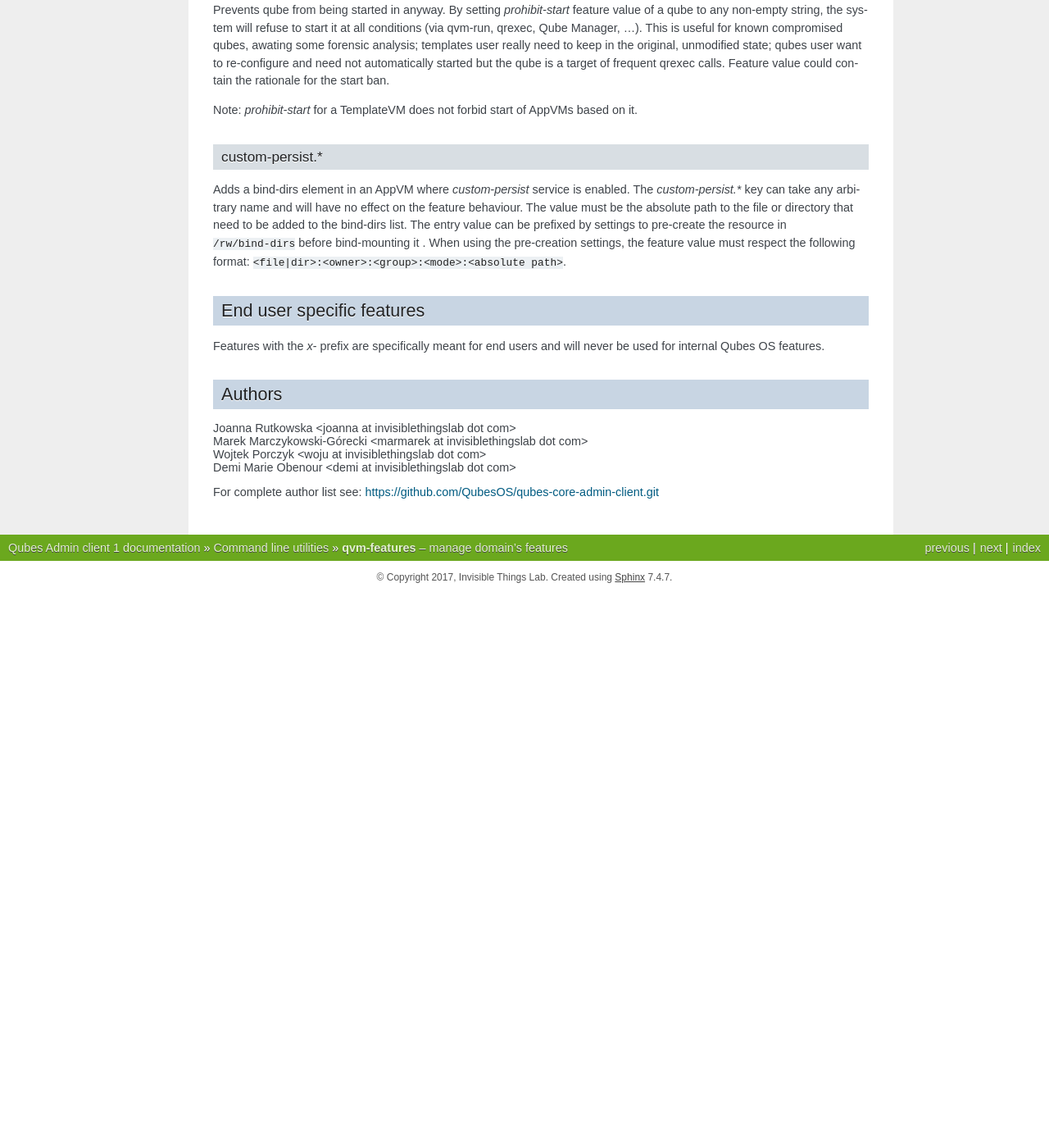
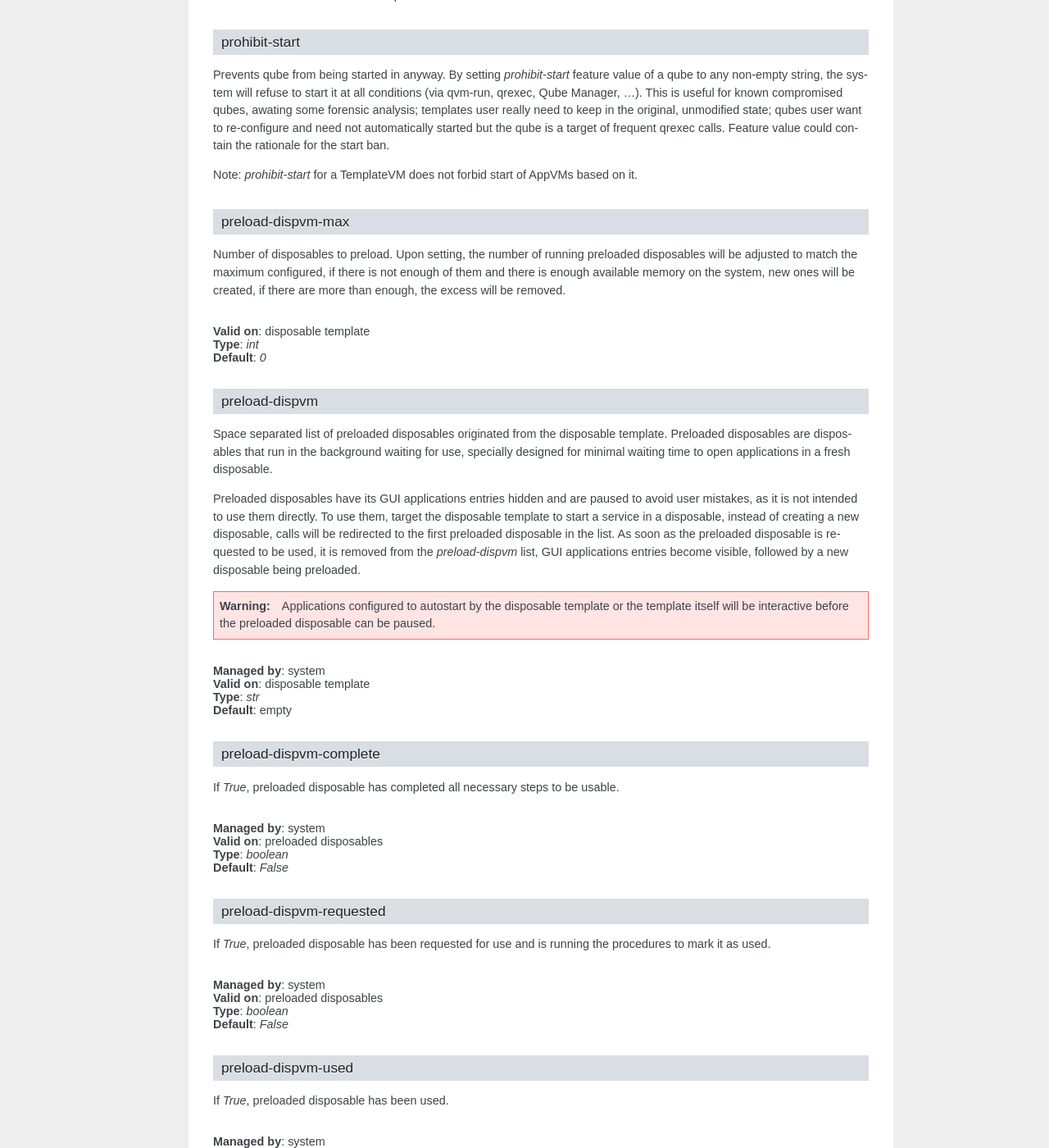
Before and after one commit to QubesOS/qubes-core-admin-client, a Sphinx documentation site: the page built from doc/manpages/qvm-features.rst, in a window 1280 px wide and 1400 px high, scrolled down 6823 px. Shown: the whole window at 82% size. Built offline with Sphinx 7.4.7, drawn with Linux system fonts in a browser that asks for light colours; the version number could not be read and is left out; before the commit the page ends 7547 px from its top, so only the background shows below that; some of the changed text lies outside the part shown.

Commit message:
Handle preloaded disposables
Documentation and skip cloning qube specific features.

For: https://github.com/QubesOS/qubes-issues/issues/1512

```diff
--- a/doc/manpages/qvm-features.rst
+++ b/doc/manpages/qvm-features.rst
@@ -51,6 +51,8 @@ means :py:obj:`False` and non-empty string (commonly ``'1'``) means
 :py:obj:`True`. An absence of the feature means "default", which is
 extension-dependent. In most cases the default value for feature is retrieved
 from a qube template.
+
+Feature managed by the `system` must not be modified by users.
 
 List of known features
 ----------------------
@@ -184,8 +186,10 @@ internal
 
 Internal qubes (with this feature set to :py:obj:`True`) are not included in the
 menu, not available in GUI tools (e.g in Global Settings as a default net qube)
-and generally hidden from normal usage. It is not recommended to set this
-feature manually.
+and generally hidden from normal usage (including not showing as a Qrexec target
+for `Ask` rules. It is not recommended to set this feature manually. If this
+feature is set to a template, applications may consider qubes based on this
+template as internal also.
 
 Default: not internal VM
 
@@ -422,6 +426,81 @@ calls. Feature value could contain the rationale for the start ban.
 Note: `prohibit-start` for a TemplateVM does not forbid start of AppVMs based
 on it.
 
+preload-dispvm-max
+^^^^^^^^^^^^^^^^^^
+
+Number of disposables to preload. Upon setting, the number of running preloaded
+disposables will be adjusted to match the maximum configured, if there is not
+enough of them and there is enough available memory on the system, new ones will
+be created, if there are more than enough, the excess will be removed.
+
+|
+| **Valid on**: disposable template
+| **Type**: `int`
+| **Default**: `0`
+
+preload-dispvm
+^^^^^^^^^^^^^^
+
+Space separated list of preloaded disposables originated from the disposable
+template. Preloaded disposables are disposables that run in the background
+waiting for use, specially designed for minimal waiting time to open
+applications in a fresh disposable.
+
+Preloaded disposables have its GUI applications entries hidden and are paused to
+avoid user mistakes, as it is not intended to use them directly. To use them,
+target the disposable template to start a service in a disposable, instead of
+creating a new disposable, calls will be redirected to the first preloaded
+disposable in the list. As soon as the preloaded disposable is requested to be
+used, it is removed from the `preload-dispvm` list, GUI applications entries
+become visible, followed by a new disposable being preloaded.
+
+.. warning::
+
+   Applications configured to autostart by the disposable template or the
+   template itself will be interactive before the preloaded disposable can be
+   paused.
+
+|
+| **Managed by**: system
+| **Valid on**: disposable template
+| **Type**: `str`
+| **Default**: empty
+
+preload-dispvm-complete
+^^^^^^^^^^^^^^^^^^^^^^^
+
+If `True`, preloaded disposable has completed all necessary steps to be usable.
+
+|
+| **Managed by**: system
+| **Valid on**: preloaded disposables
+| **Type**: `boolean`
+| **Default**: `False`
+
+preload-dispvm-requested
+^^^^^^^^^^^^^^^^^^^^^^^^
+
+If `True`, preloaded disposable has been requested for use and is running the
+procedures to mark it as used.
+
+|
+| **Managed by**: system
+| **Valid on**: preloaded disposables
+| **Type**: `boolean`
+| **Default**: `False`
+
+preload-dispvm-used
+^^^^^^^^^^^^^^^^^^^
+
+If `True`, preloaded disposable has been used.
+
+|
+| **Managed by**: system
+| **Valid on**: preloaded disposables
+| **Type**: `boolean`
+| **Default**: `False`
+
 custom-persist.*
 ^^^^^^^^^^^^^^^^
 
```
Also changed, not shown: 1 other file.
